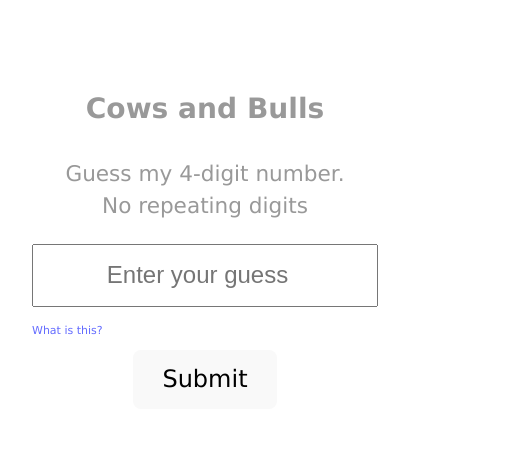
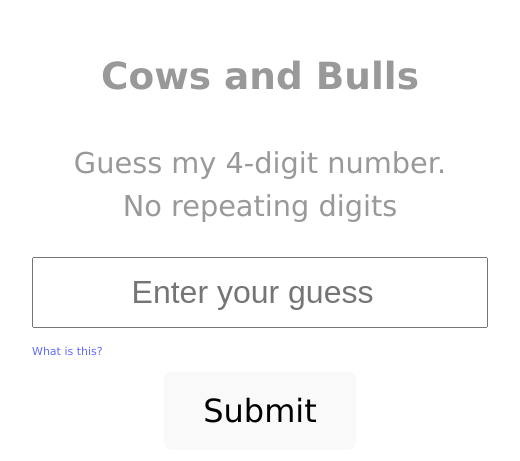
Before and after one commit to kamalx/supreme-bovines, a React (Vite) app: page / in a window 390 px wide. Shown: the part 177-638 px from the top of the page, 520 px wide, since content can reach past the window. Built offline with nearby package versions, Linux system fonts and the light colour scheme.

Commit message:
Refine styles for mobile

```diff
--- a/src/styles/App.scss
+++ b/src/styles/App.scss
@@ -30,10 +30,11 @@ input {
   text-align: center;
 }
 
-@media screen and (max-width: 420px) {
+@media screen and (max-width: 380px) {
   body {
-    width: 100vw;
+    width: 95vw;
     font-size: 1.5em;
+    margin: 0;
   }
 }
 
```
